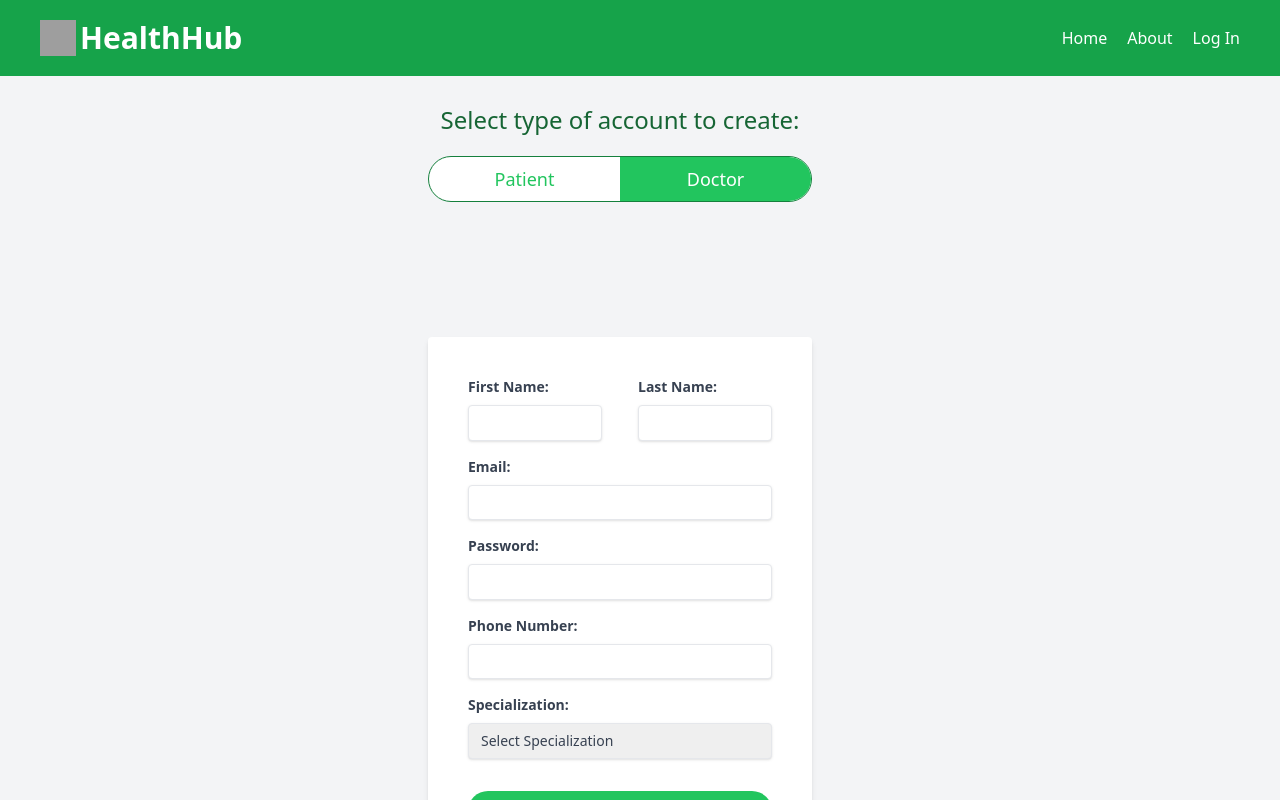
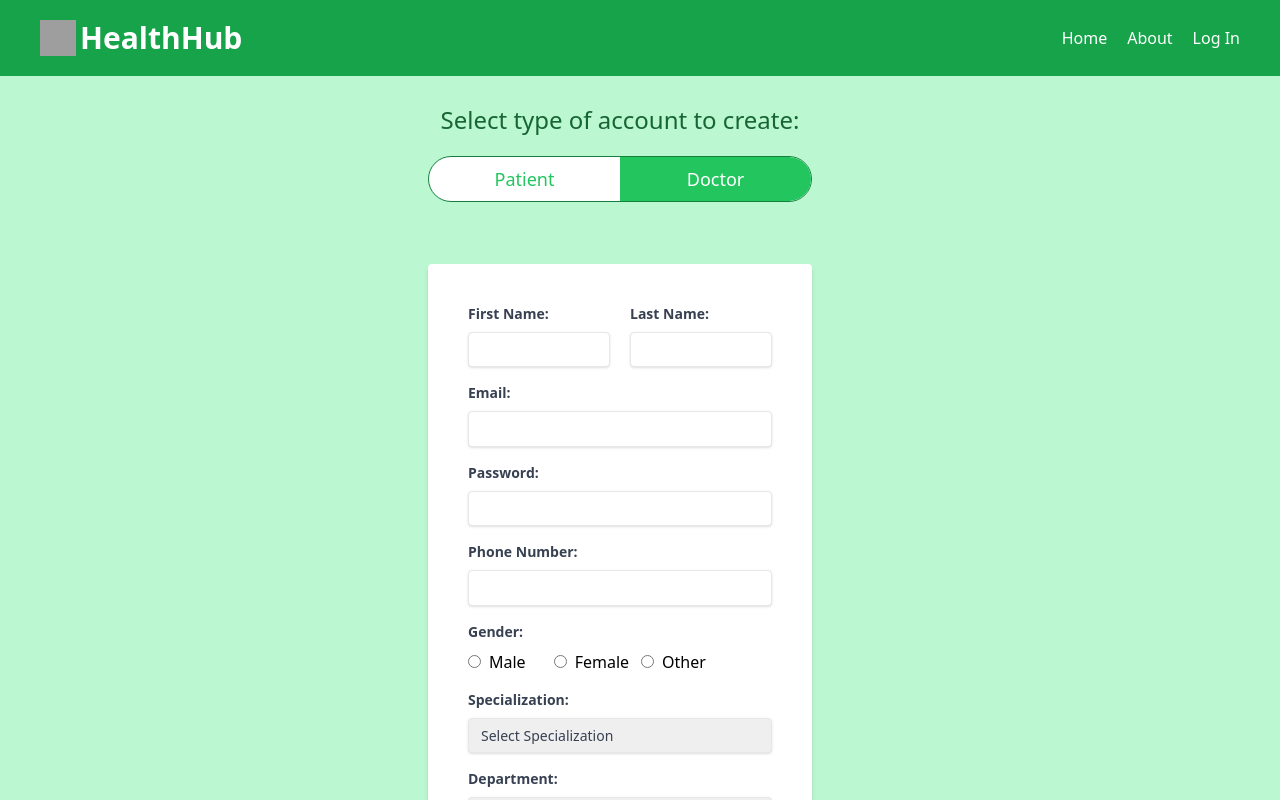
Before and after one commit to ponnanna123/dbms-hospital, a React (Vite) app in the folder frontend/: page /sign-up in a window 1280 px wide. Both pictures are taken after a click on the button "Doctor". Shown: the top 800 px of the page. Built offline with nearby package versions, Linux system fonts and the light colour scheme; grey boxes are pictures that could not be loaded.

Commit message:
UI changes

```diff
--- a/frontend/src/components/DoctorForm.jsx
+++ b/frontend/src/components/DoctorForm.jsx
@@ -39,13 +39,13 @@ const DoctorForm = () => {
   };
 
   return (
-    <div className="flex flex-col items-center justify-center min-h-screen bg-gray-100">
+    <div className="flex flex-col items-center justify-center min-h-screen bg-green-200">
       <div className="flex justify-center">
         <form
           ref={formRef}
           className="p-10 bg-white rounded shadow-md w-96 mr-10 mt-5"
         >
-          <div className="mb-4 flex space-x-5">
+          <div className="mb-4 flex space-x-1">
             <div className="w-1/2 pr-2">
               <label className="block mb-2 text-sm font-bold text-gray-700">
                 First Name:
@@ -99,10 +99,47 @@ const DoctorForm = () => {
               className="w-full px-3 py-2 text-sm leading-tight text-gray-700 border rounded shadow appearance-none focus:outline-none focus:shadow-outline"
               type="tel"
               name="phone_number"
-              pattern="[0-9]{3}-[0-9]{3}-[0-9]{4}"
-              maxLength="12"
+              pattern="[0-9]{10}"
+              maxLength="10"
               onChange={handleChange}
             />
+          </div>
+          <div className="mb-4">
+            <span className="block mb-2 text-sm font-bold text-gray-700">
+              Gender:
+            </span>
+            <div className="flex space-x-3">
+              <label className="flex items-center mr-4">
+                <input
+                  type="radio"
+                  className="form-radio mr-2"
+                  name="gender"
+                  value="M"
+                  onChange={handleChange}
+                />
+                Male
+              </label>
+              <label className="flex items-center mr-4">
+                <input
+                  type="radio"
+                  className="form-radio mr-2"
+                  name="gender"
+                  value="F"
+                  onChange={handleChange}
+                />
+                Female
+              </label>
+              <label className="flex items-center">
+                <input
+                  type="radio"
+                  className="form-radio mr-2"
+                  name="gender"
+                  value="O"
+                  onChange={handleChange}
+                />
+                Other
+              </label>
+            </div>
           </div>
           <div className="mb-4">
             <label className="block mb-2 text-sm font-bold text-gray-700">
@@ -110,15 +147,37 @@ const DoctorForm = () => {
             </label>
             <select
               className="w-full px-3 py-2 text-sm leading-tight text-gray-700 border rounded shadow appearance-none focus:outline-none focus:shadow-outline"
-              name="specialization"
+              name="specialization_id"
               onChange={handleChange}
             >
               <option value="">Select Specialization</option>
-              <option value="General Physician">General Physician</option>
-              <option value="Cardiologist">Cardiologist</option>
-              <option value="Dermatologist">Dermatologist</option>
-              <option value="Orthopedic Surgeon">Orthopedic Surgeon</option>
-              <option value="Pediatrician">Pediatrician</option>
+              <option value="1">General Physician</option>
+              <option value="2">Cardiologist</option>
+              <option value="3">Dermatologist</option>
+              <option value="4">Orthopedic Surgeon</option>
+              <option value="5">Pediatrician</option>
+            </select>
+          </div>
+          <div className="mb-4">
+            <label className="block mb-2 text-sm font-bold text-gray-700">
+              Department:
+            </label>
+            <select
+              className="w-full px-3 py-2 text-sm leading-tight text-gray-700 border rounded shadow appearance-none focus:outline-none focus:shadow-outline"
+              name="department_id"
+              onChange={handleChange}
+            >
+              <option value="">Select Department</option>
+              <option value="1">Emergency</option>
+              <option value="2">Pediatrics</option>
+              <option value="3">Radiology</option>
+              <option value="4">Cardiology</option>
+              <option value="5">Neurology</option>
+              <option value="6">Oncology</option>
+              <option value="7">Ophthalmology</option>
+              <option value="8">Orthopaedics</option>
+              <option value="9">Gynecology</option>
+              <option value="10">Pharmacy</option>
             </select>
           </div>
           <div className="mb-6 mt-8 text-center">
--- a/frontend/src/components/PatientForm.jsx
+++ b/frontend/src/components/PatientForm.jsx
@@ -39,13 +39,13 @@ const PatientForm = () => {
   };
 
   return (
-    <div className="flex flex-col items-center justify-center min-h-screen bg-gray-100">
+    <div className="flex flex-col items-center justify-center min-h-screen bg-green-200">
       <div className="flex justify-center">
         <form
           ref={formRef}
           className="p-10 bg-white rounded shadow-md w-96 mr-10 mt-5"
         >
-          <div className="mb-4 flex space-x-5">
+          <div className="mb-4 flex space-x-1">
             <div className="w-1/2 pr-2">
               <label className="block mb-2 text-sm font-bold text-gray-700">
                 First Name:
@@ -99,19 +99,8 @@ const PatientForm = () => {
               className="w-full px-3 py-2 text-sm leading-tight text-gray-700 border rounded shadow appearance-none focus:outline-none focus:shadow-outline"
               type="tel"
               name="phone_number"
-              pattern="[0-9]{3}-[0-9]{3}-[0-9]{4}"
-              maxLength="12"
-              onChange={handleChange}
-            />
-          </div>
-          <div className="mb-4">
-            <label className="block mb-2 text-sm font-bold text-gray-700">
-              Date of Birth:
-            </label>
-            <input
-              className="w-full px-3 py-2 text-sm leading-tight text-gray-700 border rounded shadow appearance-none focus:outline-none focus:shadow-outline"
-              type="date"
-              name="date_of_birth"
+              pattern="[0-9]{10}"
+              maxLength="10"
               onChange={handleChange}
             />
           </div>
@@ -154,13 +143,25 @@ const PatientForm = () => {
           </div>
           <div className="mb-4">
             <label className="block mb-2 text-sm font-bold text-gray-700">
+              Date of Birth:
+            </label>
+            <input
+              className="w-full px-3 py-2 text-sm leading-tight text-gray-700 border rounded shadow appearance-none focus:outline-none focus:shadow-outline"
+              type="date"
+              name="date_of_birth"
+              onChange={handleChange}
+            />
+          </div>
+          <div className="mb-4">
+            <label className="block mb-2 text-sm font-bold text-gray-700">
               Address:
             </label>
-            <textarea
+            <input
+              type="text"
               className="w-full px-3 py-2 text-sm leading-tight text-gray-700 border rounded shadow appearance-none focus:outline-none focus:shadow-outline"
               name="address"
               onChange={handleChange}
-            ></textarea>
+            ></input>
           </div>
           <div className="mb-6 mt-8 text-center">
             <button
--- a/frontend/src/pages/SignUp.jsx
+++ b/frontend/src/pages/SignUp.jsx
@@ -10,7 +10,7 @@ const SignUp = () => {
   };
 
   return (
-    <div className="flex flex-col items-center justify-center min-h-screen bg-gray-100 pt-16">
+    <div className="flex flex-col items-center justify-center min-h-screen bg-green-200 pt-16">
       <div className="w-full max-w-sm mb-1 transform -translate-x-5">
         <h2 className="mt-10 -mb-11 text-2xl text-center text-green-800">
           Select type of account to create:
```
